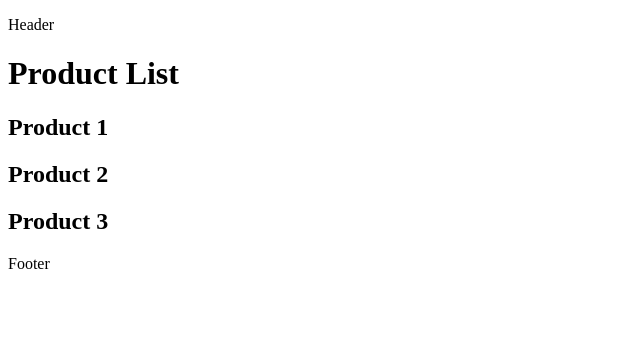
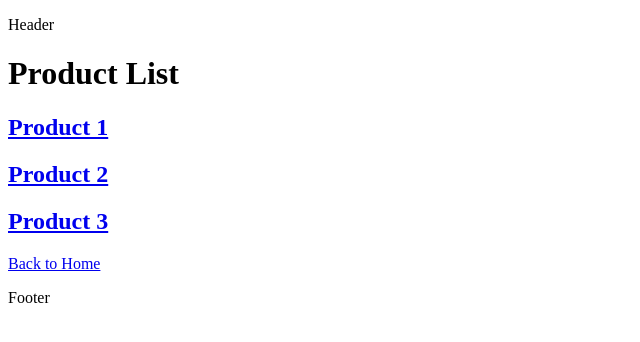
Before and after one commit to waseemkhan00777/learning-nextjs, a Next.js app: page /products in a window 1280 px wide. Shown: the top 342 px of the page, without its empty margins (0-640 px from the left). Built offline with nearby package versions, Linux system fonts and the light colour scheme.

Commit message:
basic navigation

```diff
--- a/src/app/blog/page.tsx
+++ b/src/app/blog/page.tsx
@@ -1,7 +1,7 @@
 import React from "react";
 
 const Blog = () => {
-  return <div>Blog Page</div>;
+  return <div>Blog Page!</div>;
 };
 
 export default Blog;
--- a/src/app/products/page.tsx
+++ b/src/app/products/page.tsx
@@ -1,12 +1,25 @@
+import Link from "next/link";
 import React from "react";
 
 const Products = () => {
   return (
     <div>
       <h1> Product List</h1>
-      <h2> Product 1</h2>
-      <h2> Product 2</h2>
-      <h2> Product 3</h2>
+      <h2>
+        {" "}
+        <Link href="products/1">Product 1</Link>
+      </h2>
+      <h2>
+        {" "}
+        <Link href="products/2">Product 2</Link>
+      </h2>
+      <h2>
+        {" "}
+        <Link href="products/3" replace>
+          Product 3
+        </Link>
+      </h2>
+      <Link href="/">Back to Home</Link>
     </div>
   );
 };
```
Also changed, not shown: src/app/page.tsx (+9 -1 lines).
